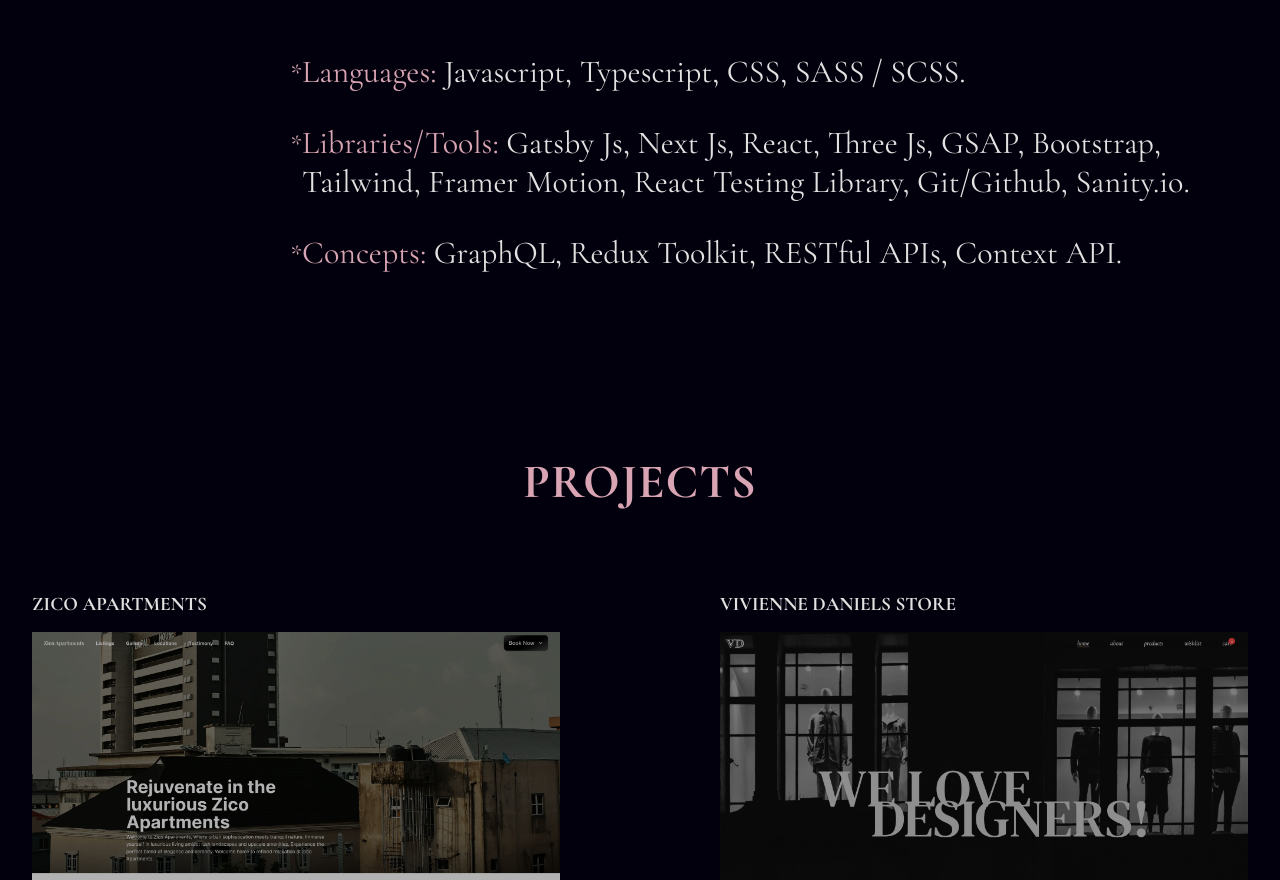
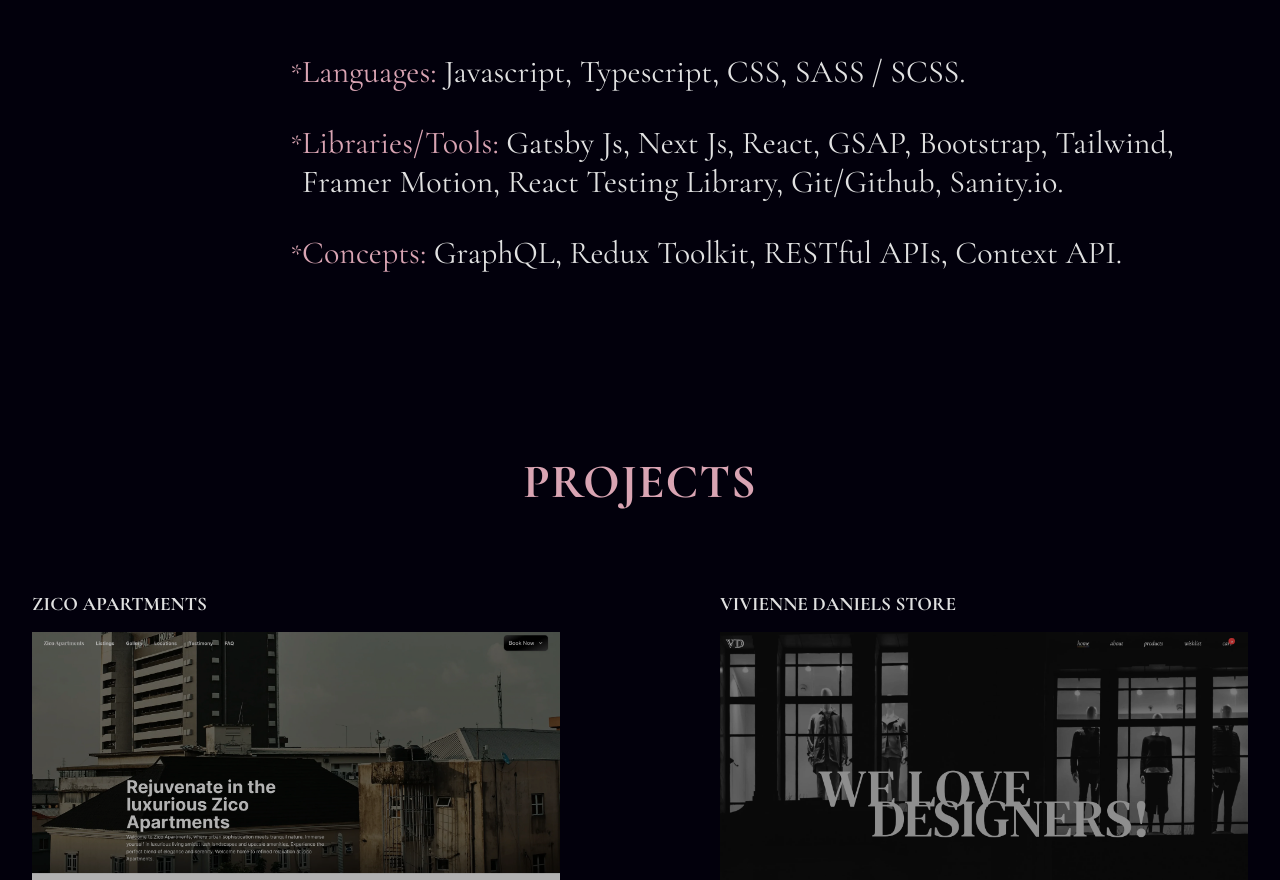
Before and after one commit to faithandjs/portfolio, a React (Vite) app: page / in a window 1280 px wide. Shown: the part 1403-2283 px from the top of the page. Built offline with nearby package versions, Linux system fonts and the light colour scheme; a web font is replaced by a local one.

Commit message:
removed skill

```diff
--- a/src/components/data.ts
+++ b/src/components/data.ts
@@ -7,7 +7,7 @@ export const data = {
       "Gatsby Js",
       "Next Js",
       "React",
-      "Three Js",
+      // "Three Js",
       "GSAP",
       "Bootstrap",
       "Tailwind",
```
